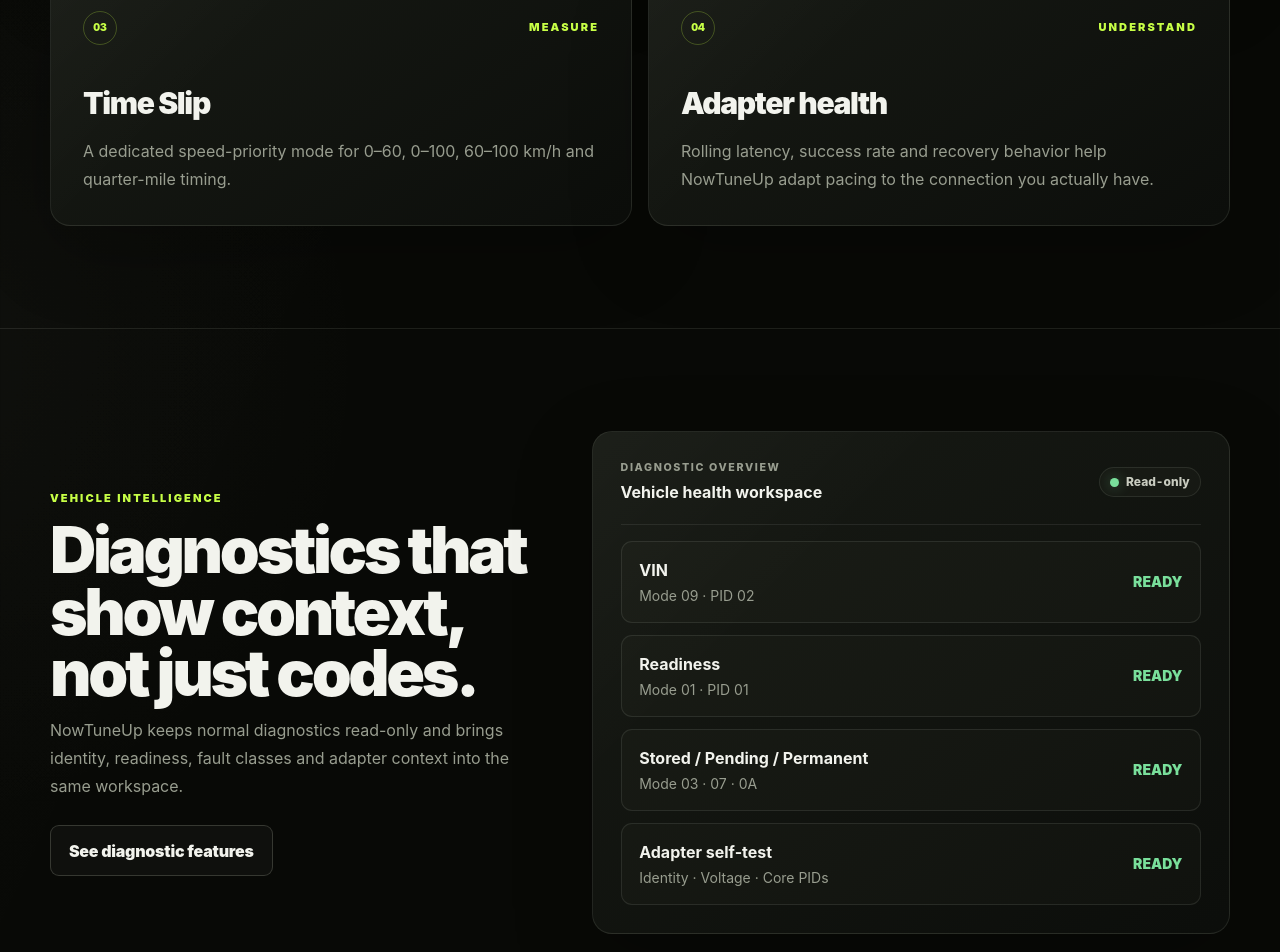
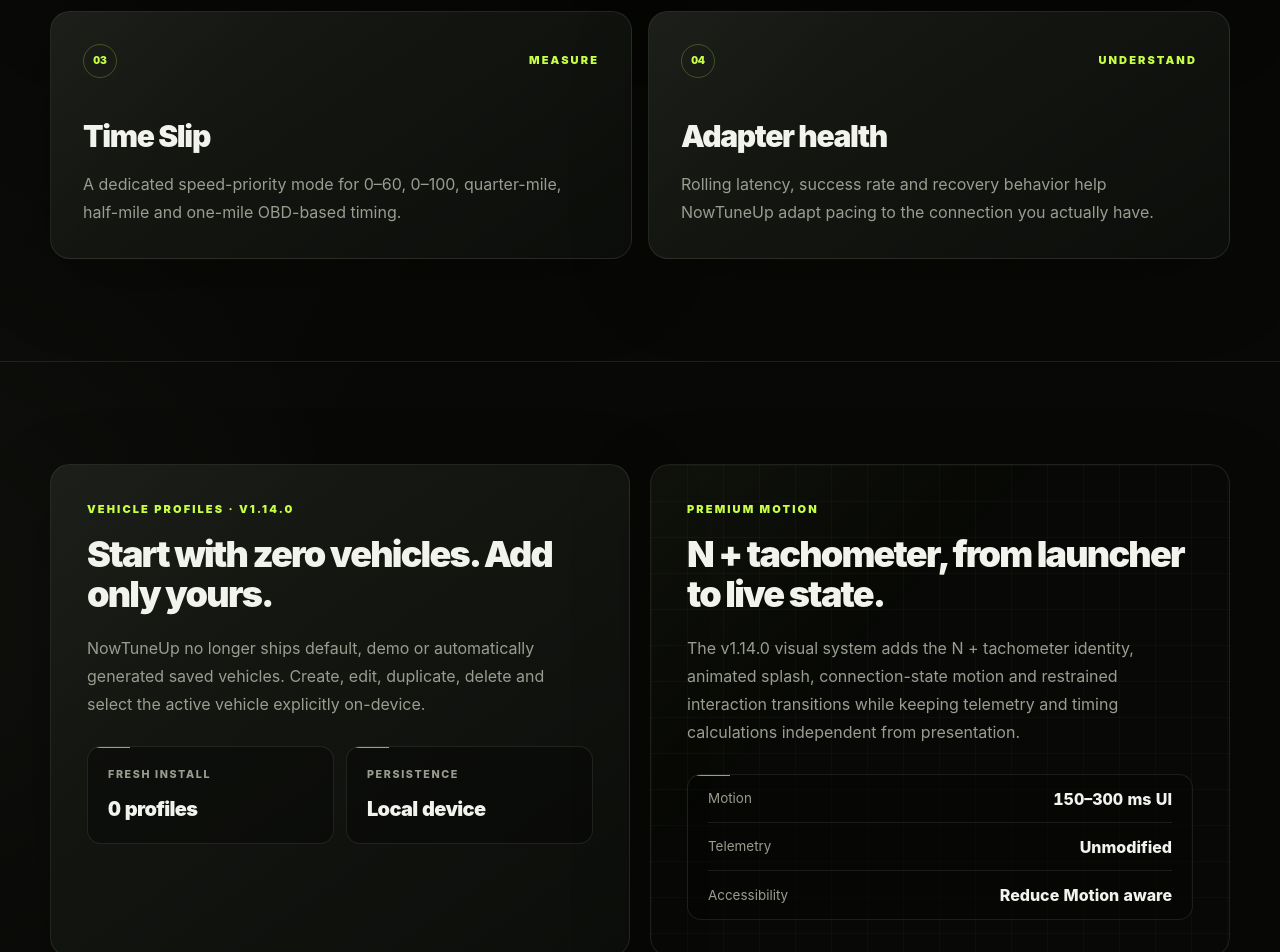
Before and after one commit to kzabCde/NowTuneUp-Smart-OBD-Vehicle-Monitor, a Next.js app in the folder web/: page / in a window 1280 px wide. Shown: the part 1680-2632 px from the top of the page. Built offline with nearby package versions, Linux system fonts and the light colour scheme; no server answers.

Commit message:
web: refresh homepage for NowTuneUp v1.14.0

```diff
--- a/web/app/page.tsx
+++ b/web/app/page.tsx
@@ -12,7 +12,7 @@
 const capabilities = [
   ["01", "Monitor", "Live telemetry", "Demand-based polling keeps the active dashboard responsive without spending adapter bandwidth on unused PIDs."],
   ["02", "Diagnose", "Vehicle Intelligence", "VIN, readiness, stored, pending and permanent DTCs, plus freeze-frame context where the ECU supports them."],
-  ["03", "Measure", "Time Slip", "A dedicated speed-priority mode for 0–60, 0–100, 60–100 km/h and quarter-mile timing."],
+  ["03", "Measure", "Time Slip", "A dedicated speed-priority mode for 0–60, 0–100, quarter-mile, half-mile and one-mile OBD-based timing."],
   ["04", "Understand", "Adapter health", "Rolling latency, success rate and recovery behavior help NowTuneUp adapt pacing to the connection you actually have."],
 ];
 
@@ -44,11 +44,11 @@
               <span className="chip"><span className="status-dot" aria-hidden="true" /> Production {localRelease.version}</span>
               <span className="chip">Android 8+</span>
               <span className="chip">Bluetooth + USB</span>
-              <span className="chip">Local-first</span>
+              <span className="chip">Zero demo vehicles</span>
             </div>
             <p className="eyebrow mt-8">OBD-II vehicle intelligence</p>
             <h1 className="page-title mt-4">Your car, translated into <span className="text-cyan-300">live signal.</span></h1>
-            <p className="page-lede mt-7">Monitor realtime vehicle data, inspect read-only diagnostics, time performance runs and understand adapter health — directly on Android without requiring a cloud account.</p>
+            <p className="page-lede mt-7">Create your own vehicle profile, monitor realtime data, inspect read-only diagnostics, time performance runs and understand adapter health — directly on Android without requiring a cloud account.</p>
             <div className="page-actions mt-9">
               <Link href="/download" className="button">Download {localRelease.version}</Link>
               <Link href="/supported-devices" className="button secondary">Check compatibility</Link>
@@ -120,6 +120,30 @@
       </section>
 
       <section className="section-rule">
+        <div className="shell section-space grid gap-5 lg:grid-cols-2">
+          <article className="panel p-7 md:p-9">
+            <p className="eyebrow">Vehicle Profiles · v1.14.0</p>
+            <h2 className="mt-4 text-4xl font-black tracking-[-0.05em]">Start with zero vehicles. Add only yours.</h2>
+            <p className="muted mt-5 leading-7">NowTuneUp no longer ships default, demo or automatically generated saved vehicles. Create, edit, duplicate, delete and select the active vehicle explicitly on-device.</p>
+            <div className="mt-7 grid gap-3 sm:grid-cols-2">
+              <div className="technical-card p-5"><p className="data-label">Fresh install</p><p className="data-value mt-3 text-xl">0 profiles</p></div>
+              <div className="technical-card p-5"><p className="data-label">Persistence</p><p className="data-value mt-3 text-xl">Local device</p></div>
+            </div>
+          </article>
+          <article className="panel telemetry-grid p-7 md:p-9">
+            <p className="eyebrow">Premium motion</p>
+            <h2 className="mt-4 text-4xl font-black tracking-[-0.05em]">N + tachometer, from launcher to live state.</h2>
+            <p className="muted mt-5 leading-7">The v1.14.0 visual system adds the N + tachometer identity, animated splash, connection-state motion and restrained interaction transitions while keeping telemetry and timing calculations independent from presentation.</p>
+            <div className="mt-7 technical-card px-5">
+              <div className="spec-row"><span className="spec-key">Motion</span><span className="spec-value">150–300 ms UI</span></div>
+              <div className="spec-row"><span className="spec-key">Telemetry</span><span className="spec-value">Unmodified</span></div>
+              <div className="spec-row"><span className="spec-key">Accessibility</span><span className="spec-value">Reduce Motion aware</span></div>
+            </div>
+          </article>
+        </div>
+      </section>
+
+      <section className="section-rule">
         <div className="shell section-space grid gap-10 lg:grid-cols-[.88fr_1.12fr] lg:items-center">
           <div className="section-heading">
             <p className="eyebrow">Vehicle Intelligence</p>
@@ -149,8 +173,8 @@
               <div className="section-heading">
                 <p className="eyebrow">Time Slip · Performance mode</p>
                 <h2 className="section-title">Measure the run with the data already on the bus.</h2>
-                <p className="section-copy">Time Slip prioritizes the vehicle speed PID during a run. Actual timing precision still depends on ECU update rate and adapter latency, so it is presented as OBD-based performance timing rather than GPS-grade instrumentation.</p>
-                <div className="mt-2 flex flex-wrap gap-2"><span className="chip">0–60 km/h</span><span className="chip">0–100 km/h</span><span className="chip">60–100 km/h</span><span className="chip">1/4 mile</span></div>
+                <p className="section-copy">Time Slip prioritizes the vehicle speed PID during a run. The 3 → 2 → 1 → GO countdown and result animations are presentation only; recorded timing continues to use actual OBD telemetry timestamps and interpolated crossings.</p>
+                <div className="mt-2 flex flex-wrap gap-2"><span className="chip">0–60 km/h</span><span className="chip">0–100 km/h</span><span className="chip">1/4 mile</span><span className="chip">1/2 mile</span><span className="chip">1 mile</span></div>
               </div>
               <div className="technical-card p-6 md:p-8">
                 <div className="flex justify-between gap-4"><span className="data-label">0–100 km/h</span><span className="data-label text-cyan-300">READY</span></div>
@@ -185,7 +209,7 @@
             <p className="eyebrow">Local-first</p>
             <h2 className="mt-4 text-4xl font-black tracking-[-0.05em]">Your vehicle data stays with the device.</h2>
             <div className="mt-7 grid gap-2">
-              {["No account required for core OBD use", "No cloud backend required for live monitoring", "Vehicle profiles stored locally", "Diagnostic session reports remain local unless you share them"].map(item => <div key={item} className="status-panel"><span className="font-semibold">{item}</span><span className="status-good font-black">✓</span></div>)}
+              {["No account required for core OBD use", "No cloud backend required for live monitoring", "Only explicit user-created vehicle profiles", "Diagnostic session reports remain local unless you share them"].map(item => <div key={item} className="status-panel"><span className="font-semibold">{item}</span><span className="status-good font-black">✓</span></div>)}
             </div>
           </article>
           <article className="panel p-7 md:p-9">
```
